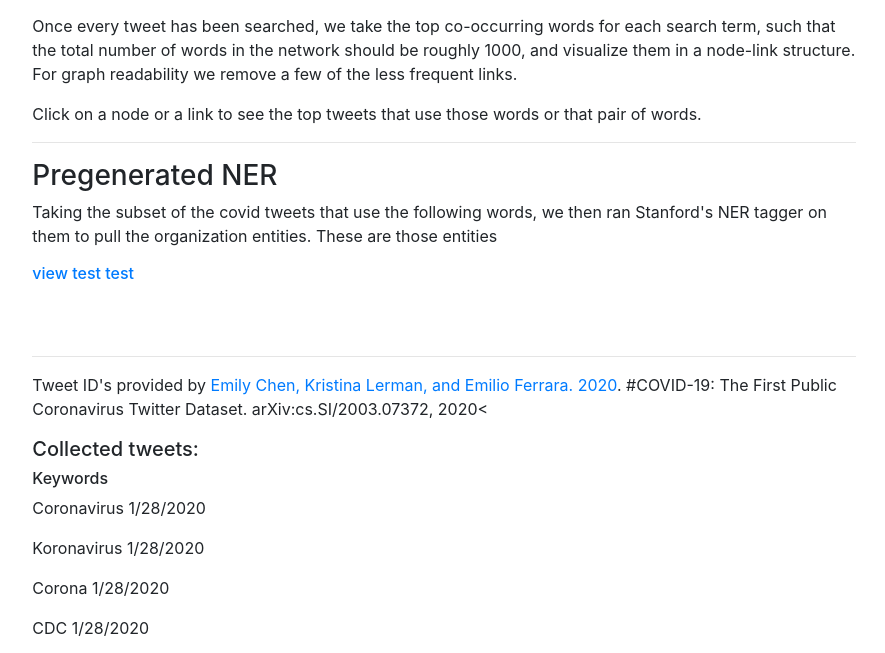
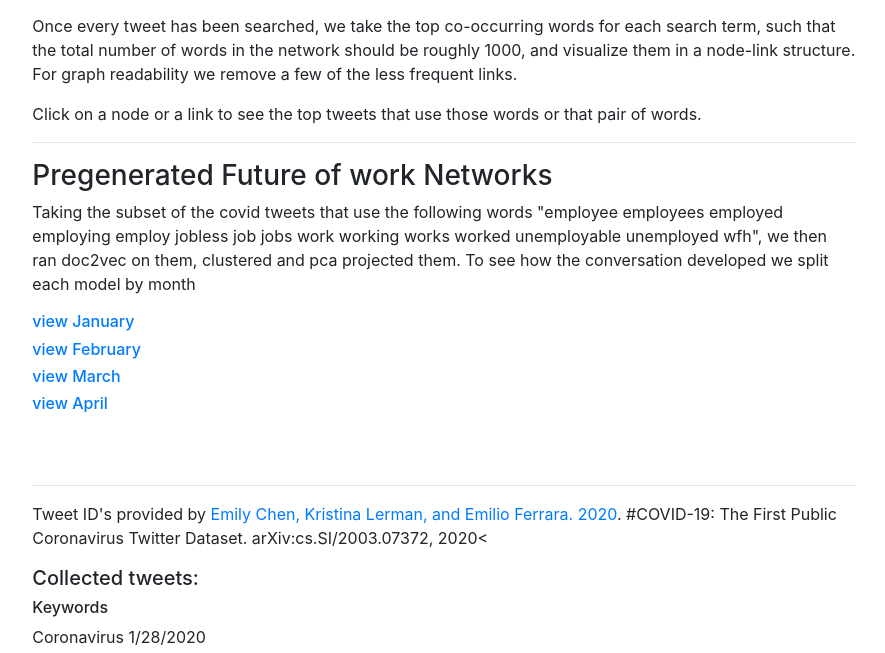
Before and after one commit to ucdscenter/covid_social_media, a Django app: page / in a window 1280 px wide. Shown: the part 392-1045 px from the top of the page, without its empty margins (196-1081 px from the left). Run offline with Django 3.2, Linux system fonts and the light colour scheme; some libraries are stand-ins or nearby versions.

Commit message:
adding fow tests to index and num-count label

```diff
--- a/twitter_network/static/twitter_network/src/webgl_script.js
+++ b/twitter_network/static/twitter_network/src/webgl_script.js
@@ -11,7 +11,9 @@ async function wrapper(){
 	let data =  await d3.json("/static/twitter_network/data/" + fname)
 	console.log(data)
 
+	let formatter  = d3.format(".3s")
 
+	d3.select('#found-count').text(formatter(data.data.length))
 
 	var vertices = [];
 	let colors = [];
--- a/twitter_network/templates/twitter_network/index.html
+++ b/twitter_network/templates/twitter_network/index.html
@@ -19,9 +19,12 @@ Once every tweet has been searched, we take the top co-occurring words for each
 Click on a node or a link to see the top tweets that use those words or that pair of words.
 </p>
 <hr>
-<h3>Pregenerated NER</h3>
-<p>Taking the subset of the covid tweets that use the following words, we then ran Stanford's NER tagger on them to pull the organization entities. These are those entities</p>
-<h6><a href="show_ner?identifier=test">view test test</a></h6>
+<h3>Pregenerated Future of work Networks</h3>
+<p>Taking the subset of the covid tweets that use the following words "employee employees employed employing employ jobless job jobs work working works worked unemployable unemployed wfh", we then ran doc2vec on them, clustered and pca projected them. To see how the conversation developed we split each model by month</p>
+<h6><a href="show_webgl?identifier=jan_fow_test_">view January</a></h6>
+<h6><a href="show_webgl?identifier=feb_fow_test_">view February</a></h6>
+<h6><a href="show_webgl?identifier=mar_fow_test_">view March</a></h6>
+<h6><a href="show_webgl?identifier=apr_fow_test_">view April</a></h6>
 <!--
 <h3>Demo App function</h3>
 <h6><a href="twitter_network_form">create a network!</a></h6>
```
